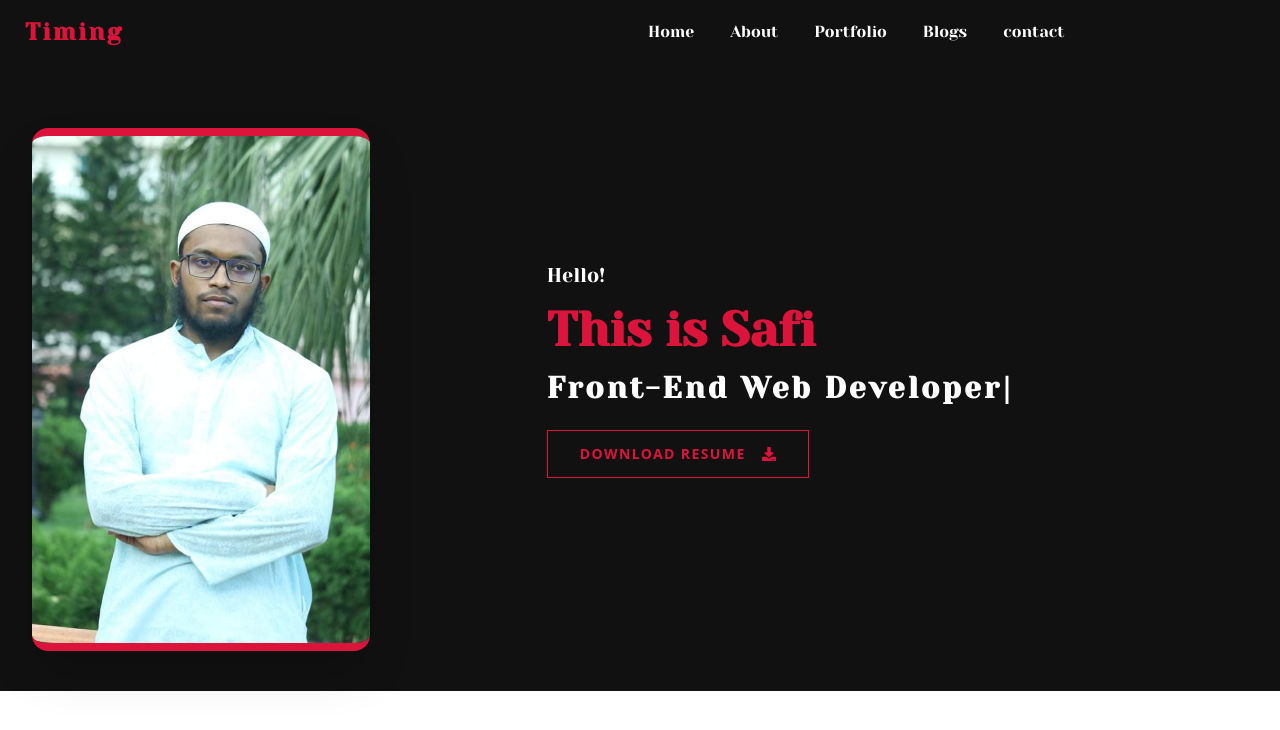
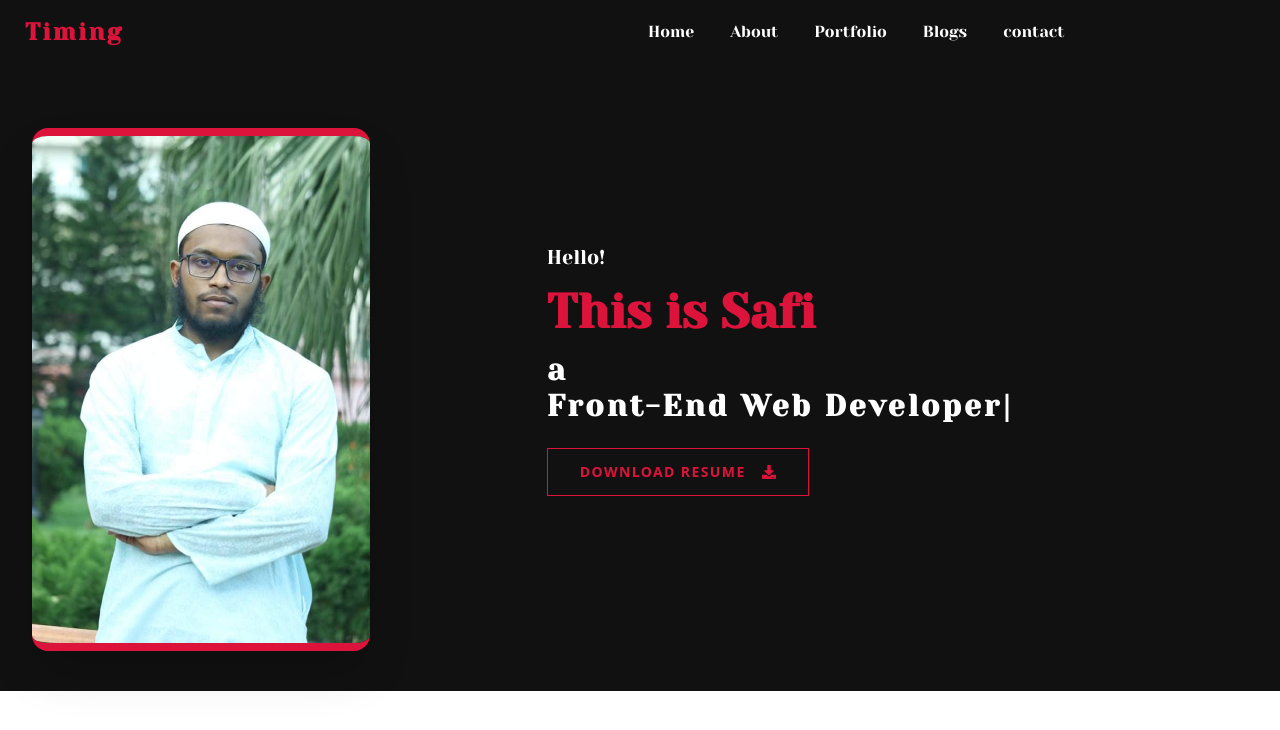
Before and after one commit to Safiul-Azam/my-portfolio-client, a React (Create React App) app: page / in a window 1280 px wide. Shown: the top 730 px of the page. Built offline with nearby package versions, Linux system fonts and the light colour scheme.

Commit message:
some changed for error

```diff
--- a/src/component/Home/Banner.js
+++ b/src/component/Home/Banner.js
@@ -25,7 +25,7 @@ const Banner = () => {
                     className='lg:w-3/4 w-full px-8'>
                     <h4 className='lg:text-xl text-lg text-white mb-4'>Hello!</h4>
                     <h2 class="lg:text-5xl text-3xl text-primary font-bold mb-4">This is Safi</h2>
-                    <h3 class="lg:text-3xl text-2xl font-bold text-white mb-6 tracking-widest">
+                    <h3 class="lg:text-3xl text-2xl font-bold text-white mb-6 tracking-widest">a
                         <Typewriter
                             options={{
                                 strings: [
```
